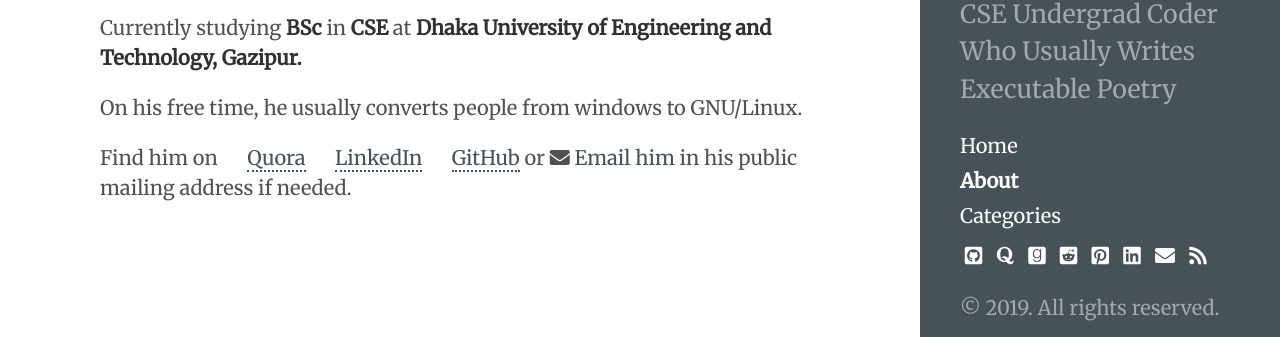
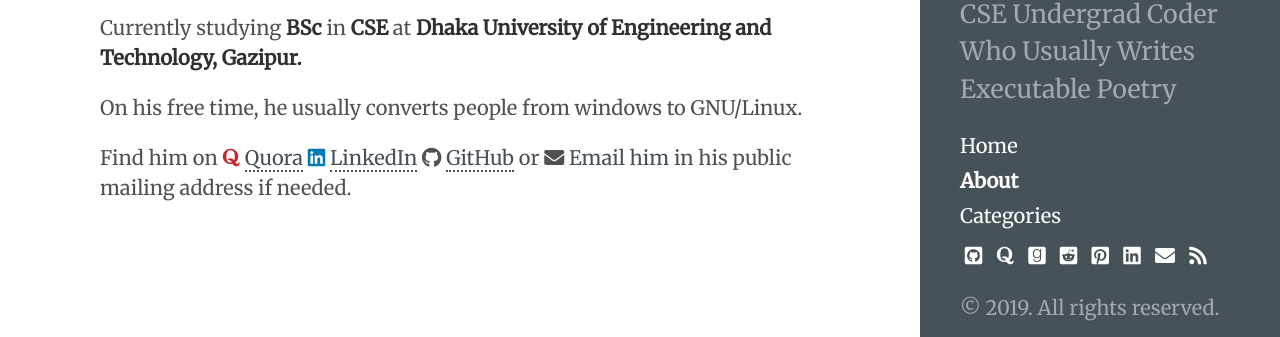
Before and after one commit to ovebepari/ovebepari.github.io, a Jekyll site: the page built from about.md, in a window 1280 px wide and 1099 px high. Shown: the part 736-1073 px from the top of the window. Built offline with Jekyll 4.4.1, drawn with Linux system fonts in a browser that asks for light colours.

Commit message:
updated font-awesome to 5.71; fa->fab

```diff
--- a/about.md
+++ b/about.md
@@ -20,4 +20,4 @@
 On his free time, he usually converts people from windows to GNU/Linux.
 
 
-Find him on <i class="fa fa-quora" style='color:#C6262F'></i>&nbsp;<a href="https://www.quora.com/profile/Ove-Bepari">Quora</a>  <i class="fa fa-linkedin" style='color:#007CB2'></i>&nbsp;<a href="https://linkedin.com/in/ovebepari">LinkedIn</a>  <i class="fa fa-github"></i>&nbsp;<a href="https://www.github.com/ovebepari">GitHub</a> or <i class="fa fa-envelope"></i> <a href="mailto:codovi71@gmail.com">Email him</a> in his public mailing address if needed.
+Find him on <i class="fab fa-quora" style='color:#C6262F'></i>&nbsp;<a href="https://www.quora.com/profile/Ove-Bepari">Quora</a>  <i class="fab fa-linkedin" style='color:#007CB2'></i>&nbsp;<a href="https://linkedin.com/in/ovebepari">LinkedIn</a>  <i class="fab fa-github"></i>&nbsp;<a href="https://www.github.com/ovebepari">GitHub</a> or <i class="fa fa-envelope"></i> <a href="mailto:codovi71@gmail.com">Email him</a> in his public mailing address if needed.
```
